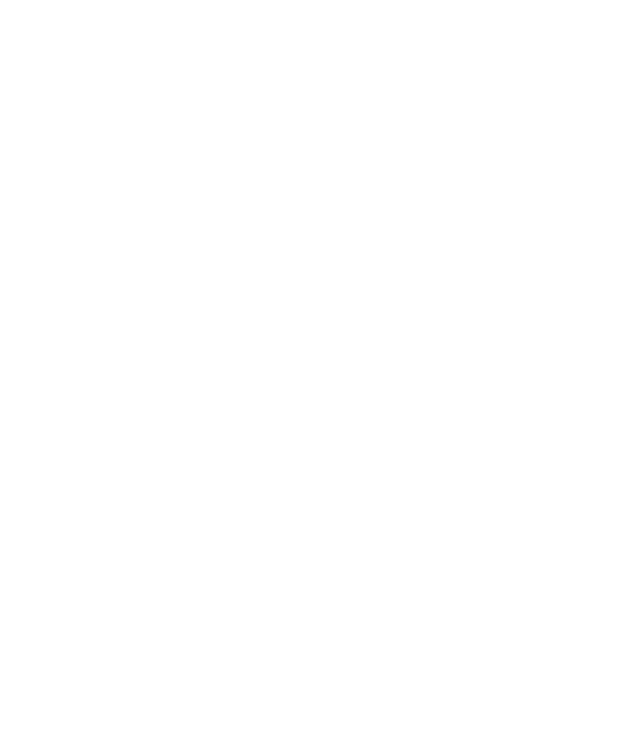
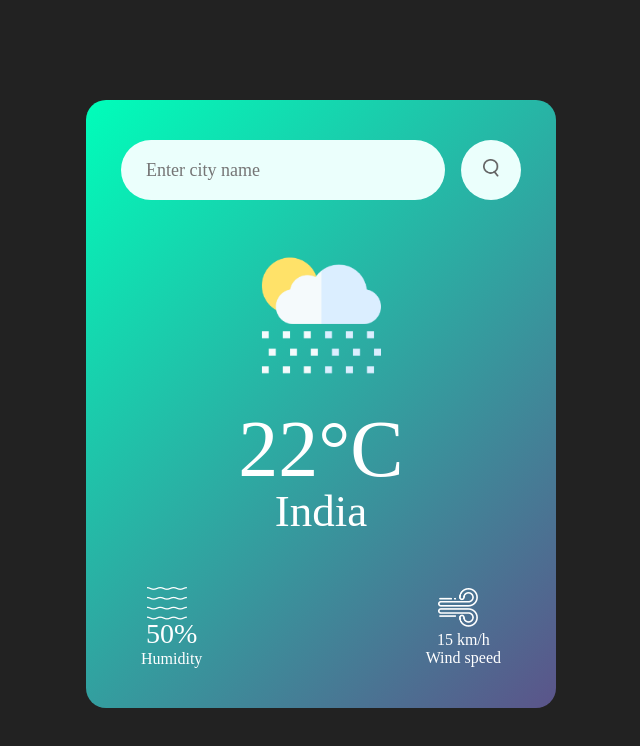
Before and after one commit to Mounika7207836175/Java-Script, a plain HTML site: page weather-forecast/index.html in a window 1280 px wide. Shown: the whole page, without its empty margins (319-959 px from the left). Drawn offline with Linux system fonts and the light colour scheme; files whose address does not match are found by name.

Commit message:
some changes done

```diff
--- a/weather forecast/styles.css
+++ /dev/null
@@ -1,4 +0,0 @@
-*{
-    padding:0;
-    margin:0;
-}
--- a/weather-forecast/index.html
+++ b/weather-forecast/index.html
@@ -4,8 +4,40 @@
     <meta charset="UTF-8">
     <meta name="viewport" content="width=device-width, initial-scale=1.0">
     <title>Weather - forecast</title>
+    <link rel="stylesheet" href="styles.css">
 </head>
 <body>
+    <div class="card">
+        <div class="search">
+            <input type="text" placeholder="Enter city name" spellcheck="false">
+            <button>
+            <img src="C:\Users\mouni\OneDrive\Documents\github websites repository\Java-Script\weather-forecast\images\search.png">
+            </button>
+        </div>
 
+        <div class="weather">
+            <img src="C:\Users\mouni\OneDrive\Documents\github websites repository\Java-Script\weather-forecast\images\rain.png"
+            class="weather-icon">
+            <h1 class="temp">22°C</h1>
+            <h2 class="city">India</h2>
+            <div class="details">
+                <div class="col">
+                    <img src="C:\Users\mouni\OneDrive\Documents\github websites repository\Java-Script\weather-forecast\images\humidity.png">
+                    <div>
+                        <p class="humidity">50%</p>
+                        <p>Humidity</p>
+                    </div>
+                </div>
+
+                <div class="col">
+                    <img src="C:\Users\mouni\OneDrive\Documents\github websites repository\Java-Script\weather-forecast\images\wind.png">
+                    <div>
+                        <p class="Wind">15 km/h</p>
+                        <p>Wind speed</p>
+                    </div>
+                </div>
+            </div>
+        </div>
+    </div>
 </body>
 </html>
--- a/weather-forecast/styles.css
+++ b/weather-forecast/styles.css
@@ -1,4 +1,96 @@
 *{
     padding:0;
     margin:0;
+    box-sizing: border-box;
+    font-family: 'Poppins', 'sans-serif';
 }
+
+body{
+    /* background-color: black; */
+    background: #222;
+}
+
+.card{
+    width:90%;
+    max-width: 470px;
+    background: linear-gradient(135deg, #00feba, #5b548a);
+    color:#fff;
+    margin:100px auto 0px;
+    border-radius: 20px;
+    padding: 40px 35px;
+    text-align: center;
+}
+
+.search{
+    width: 100%;
+    display: flex;
+    align-items: center;
+    justify-content: space-between;
+}
+
+.search input{
+    border: 0;
+    outline:0;
+    background: #ebfffc;
+    color:#555;
+    padding:10px 25px;
+    height: 60px;
+    border-radius: 30px;
+    flex:1;
+    margin-right:16px;
+    font-size: 18px;
+}
+
+.search button{
+    border: 0;
+    outline: 0;
+    background: #ebfffc;
+    border-radius:50%;
+    height:60px;
+    width:60px;
+    cursor: pointer;
+}
+
+.search button img{
+    width:16px;
+}
+
+.weather-icon{
+    width : 170px;
+    margin-top: 30px;
+}
+
+.weather h1{
+    font-size: 80px;
+    font-weight: 500;
+}
+
+.weather h2{
+    font-size: 45px;
+    font-weight: 400;
+    margin-top: -10px;
+}
+
+.details{
+    display:flex;
+    align-items: center;
+    justify-content: space-between;
+    padding: 0 20px;
+    margin-top: 50px;
+}
+
+.details col{
+    display: flex;
+    align-items: center;
+    text-align: left;
+}
+
+.col img{
+    width:40px;
+    margin-right: 10px ;
+}
+
+.humidity, .wind{
+    font-size: 28px;
+    margin-top:-6px;
+}
```
Also changed, not shown: weather forecast/index.html (deleted, +0 -11 lines), weather forecast/app.js (deleted).
